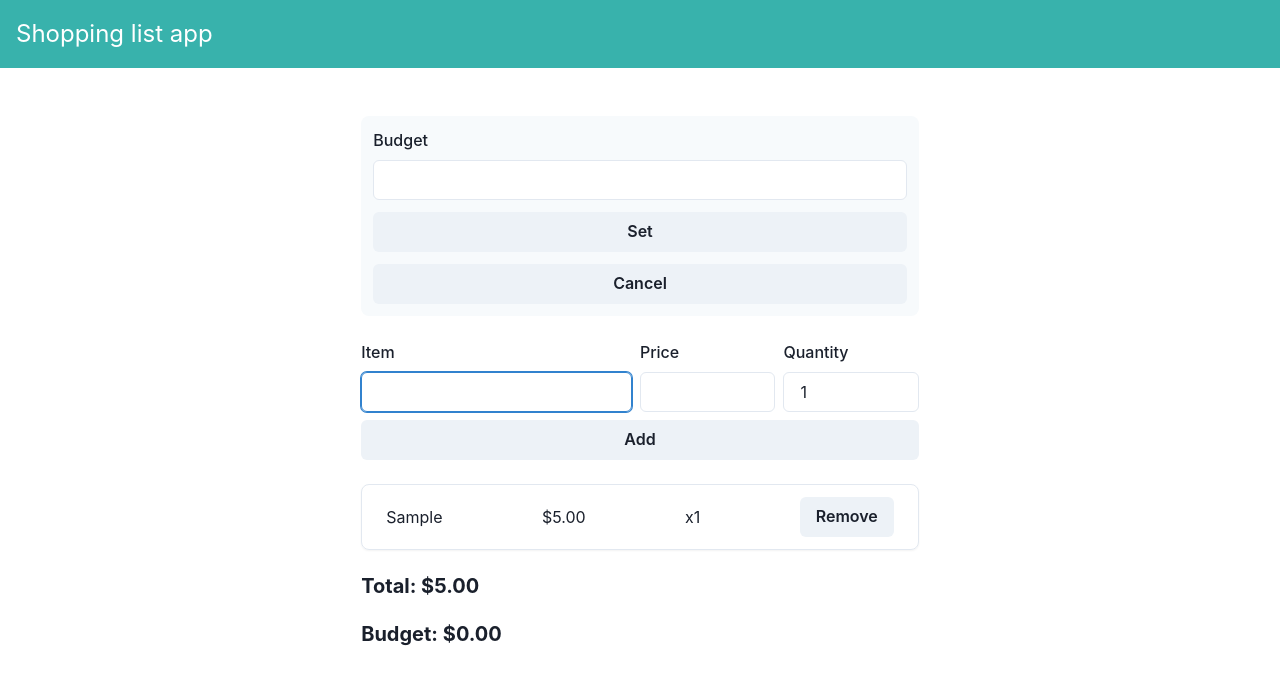
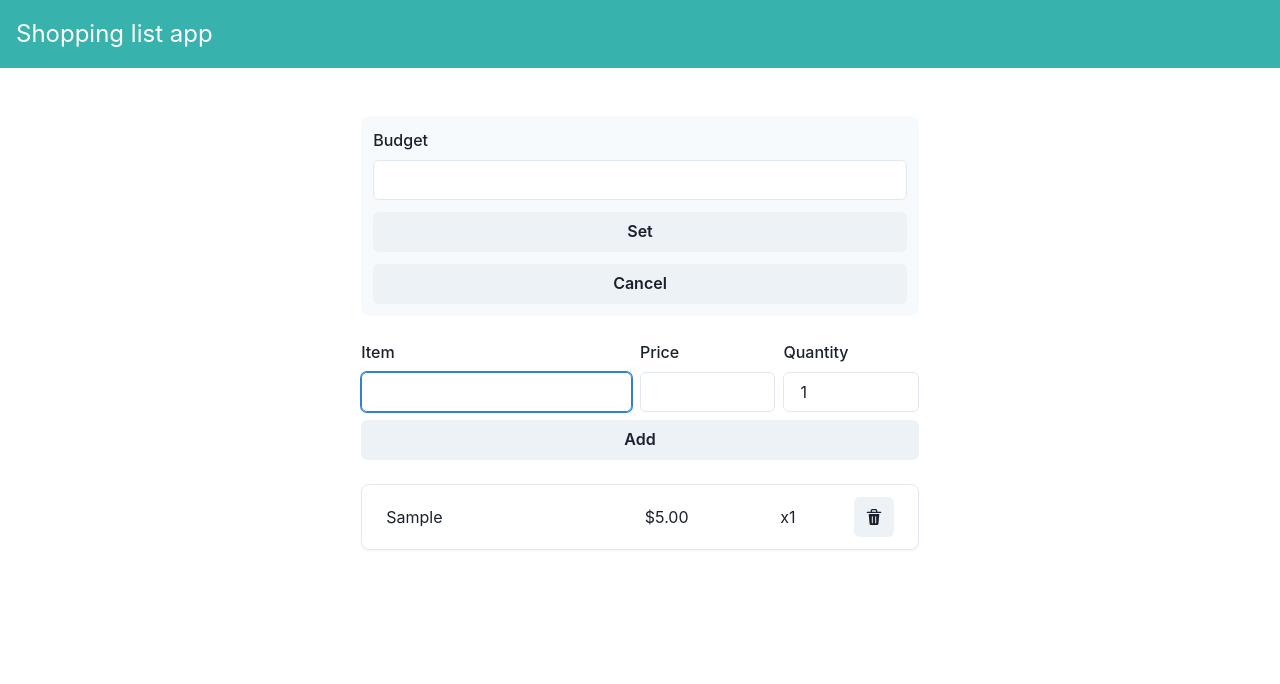
Before and after one commit to marklynskey/shopping-list, a React (Create React App) app: page / in a window 1280 px wide. Both pictures are taken after typing "Sample", "5" into the empty fields and a click on the button "Add". Shown: the top 684 px of the page. Built offline with nearby package versions, Linux system fonts and the light colour scheme.

Commit message:
Item list updates

```diff
--- a/package.json
+++ b/package.json
@@ -3,6 +3,7 @@
   "version": "0.1.0",
   "private": true,
   "dependencies": {
+    "@chakra-ui/icons": "^2.0.9",
     "@chakra-ui/react": "^2.3.2",
     "@emotion/react": "^11.10.4",
     "@emotion/styled": "^11.10.4",
--- a/src/components/Item.jsx
+++ b/src/components/Item.jsx
@@ -1,4 +1,11 @@
 import { Button, Flex, Text } from "@chakra-ui/react";
+import { DeleteIcon } from "@chakra-ui/icons";
+
+const TextCell = ({ children, width }) => (
+  <Text flexGrow={1} mr={3} overflow="hidden" width={width} whiteSpace="nowrap">
+    {children}
+  </Text>
+);
 
 const Item = ({ index, name, price, removeItemHandler, quantity }) => (
   <Flex
@@ -12,11 +19,16 @@ const Item = ({ index, name, price, removeItemHandler, quantity }) => (
     borderRadius="lg"
     boxShadow="sm"
   >
-    <Text flexGrow={1}>{name}</Text>
-    <Text flexGrow={1}>${price}</Text>
-    <Text flexGrow={1}>x{quantity}</Text>
-    <Button flexBasis="auto" onClick={() => removeItemHandler(index)}>
-      Remove
+    <TextCell width="100%">{name}</TextCell>
+    <TextCell width="50%">${price}</TextCell>
+    <TextCell width="25%">x{quantity}</TextCell>
+    <Button
+      flexBasis="auto"
+      onClick={() => removeItemHandler(index)}
+      aria-label="Remove"
+      title="Remove"
+    >
+      <DeleteIcon />
     </Button>
   </Flex>
 );
--- a/src/components/ShoppingList.jsx
+++ b/src/components/ShoppingList.jsx
@@ -1,4 +1,4 @@
-import { Heading, Stack } from "@chakra-ui/react";
+import { Stack } from "@chakra-ui/react";
 import { useState } from "react";
 import AddItem from "./AddItem";
 import BudgetBox from "./BudgetBox";
@@ -33,8 +33,6 @@ const ShoppingList = () => {
       />
       <AddItem addItemHandler={addItem} />
       <Items items={items} removeItemHandler={removeItem} />
-      <Heading size="md">Total: ${total}</Heading>
-      <Heading size="md">Budget: ${budget}</Heading>
     </Stack>
   );
 };
```
Also changed, not shown: 1 other file (tests, documents, lock files or other folders).
